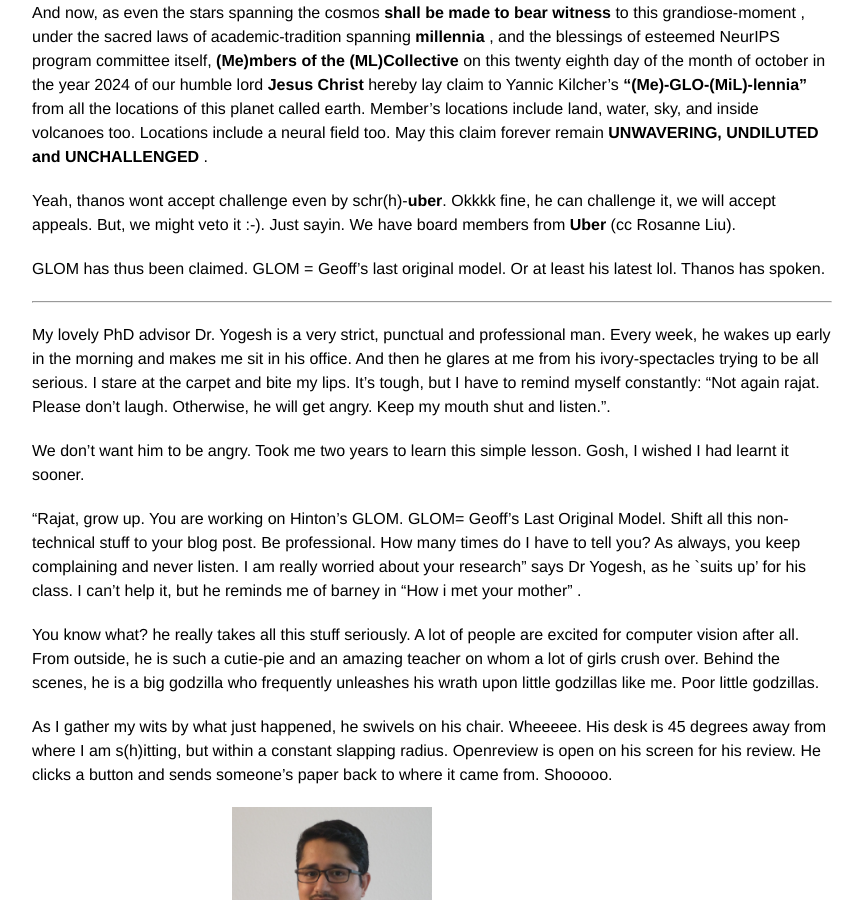
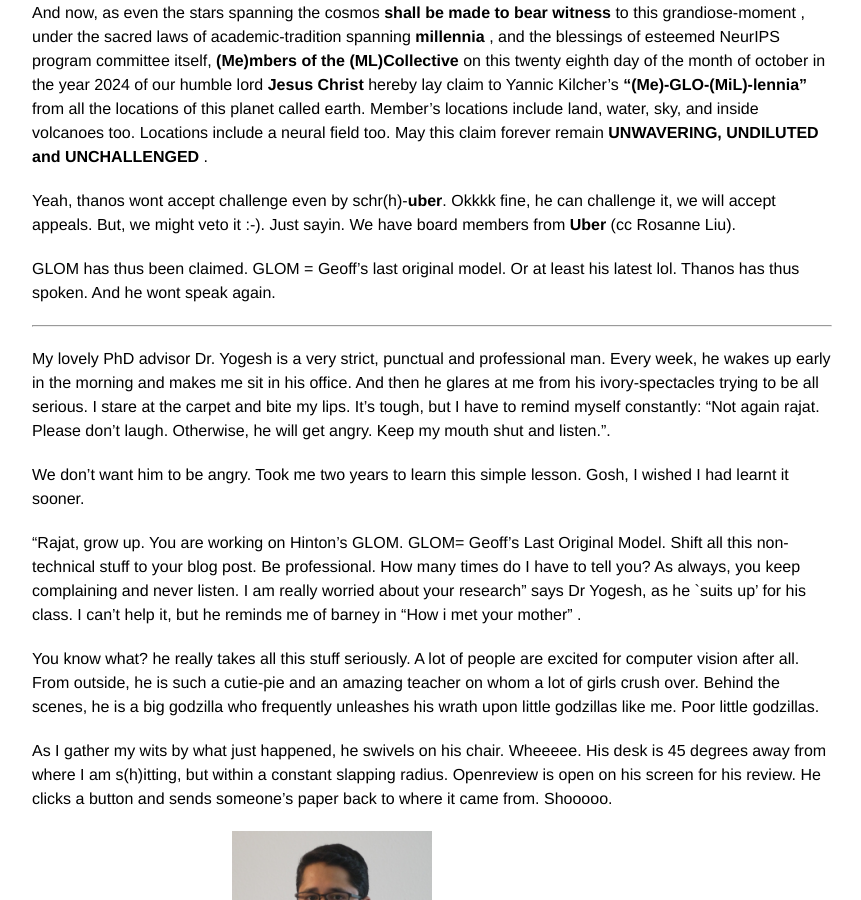
Before and after one commit to rajatmodi62/rajatmodi62.github.io, a Jekyll site: the page built from _posts/2024-10-26-hinton_apm.md, in a window 1280 px wide and 900 px high, scrolled down 1742 px. Shown: the whole window, without its empty margins (208-1069 px from the left). Built offline with Jekyll 4.4.1, drawn with Linux system fonts in a browser that asks for light colours; comment, search, counter and statistics services are not loaded; grey boxes are pictures that could not be loaded.

Commit message:
soft link blog

```diff
--- a/_posts/2024-10-26-hinton_apm.md
+++ b/_posts/2024-10-26-hinton_apm.md
@@ -31,7 +31,7 @@ And now, as even the stars spanning the cosmos <b> shall be made to bear witness
 
 Yeah, thanos wont accept challenge even by schr(h)-<b>uber</b>. Okkkk fine, he can challenge it, we will accept appeals. But, we might veto it :-). Just sayin. We have board members from <b>Uber</b> (cc Rosanne Liu).
 
-GLOM has thus been claimed. GLOM = Geoff's last original model. Or at least his latest lol. Thanos has spoken.
+GLOM has thus been claimed. GLOM = Geoff's last original model. Or at least his latest lol. Thanos has thus spoken. And he wont speak again.
 
 ----------------
 
```
